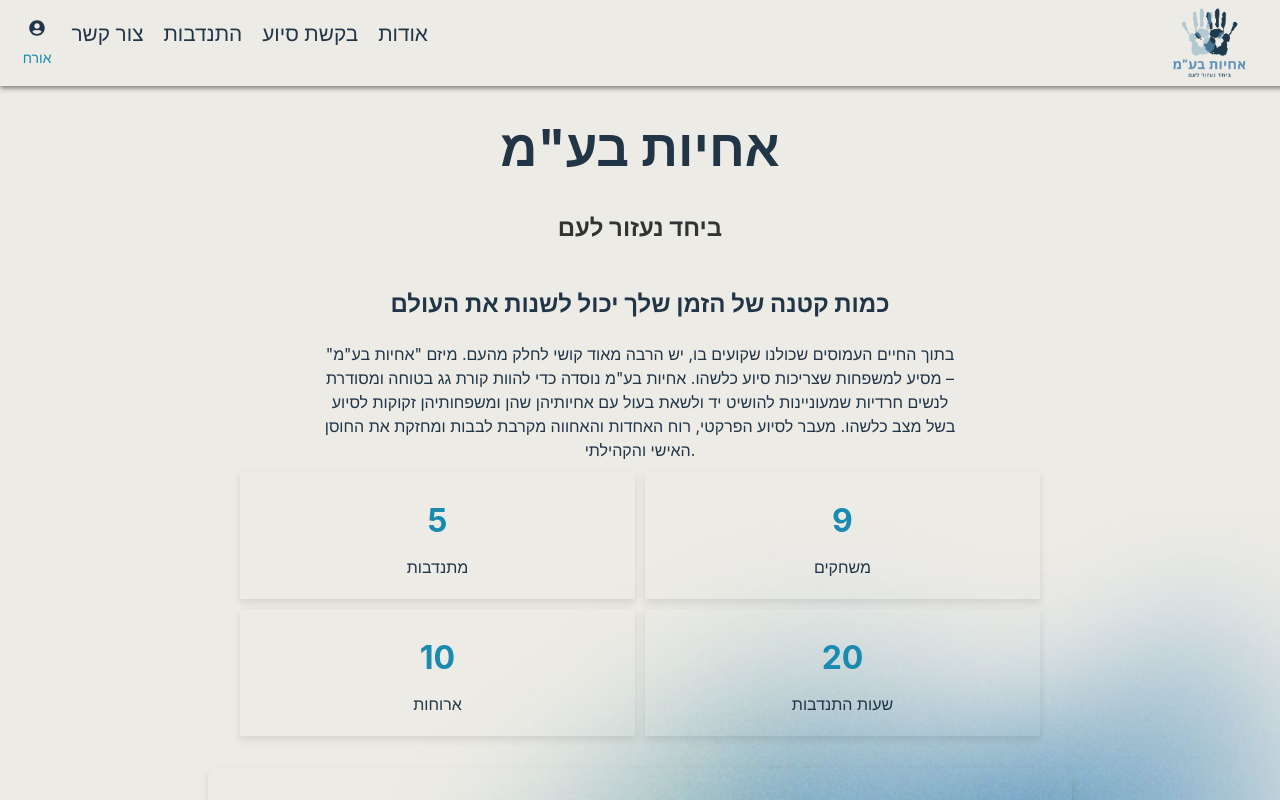
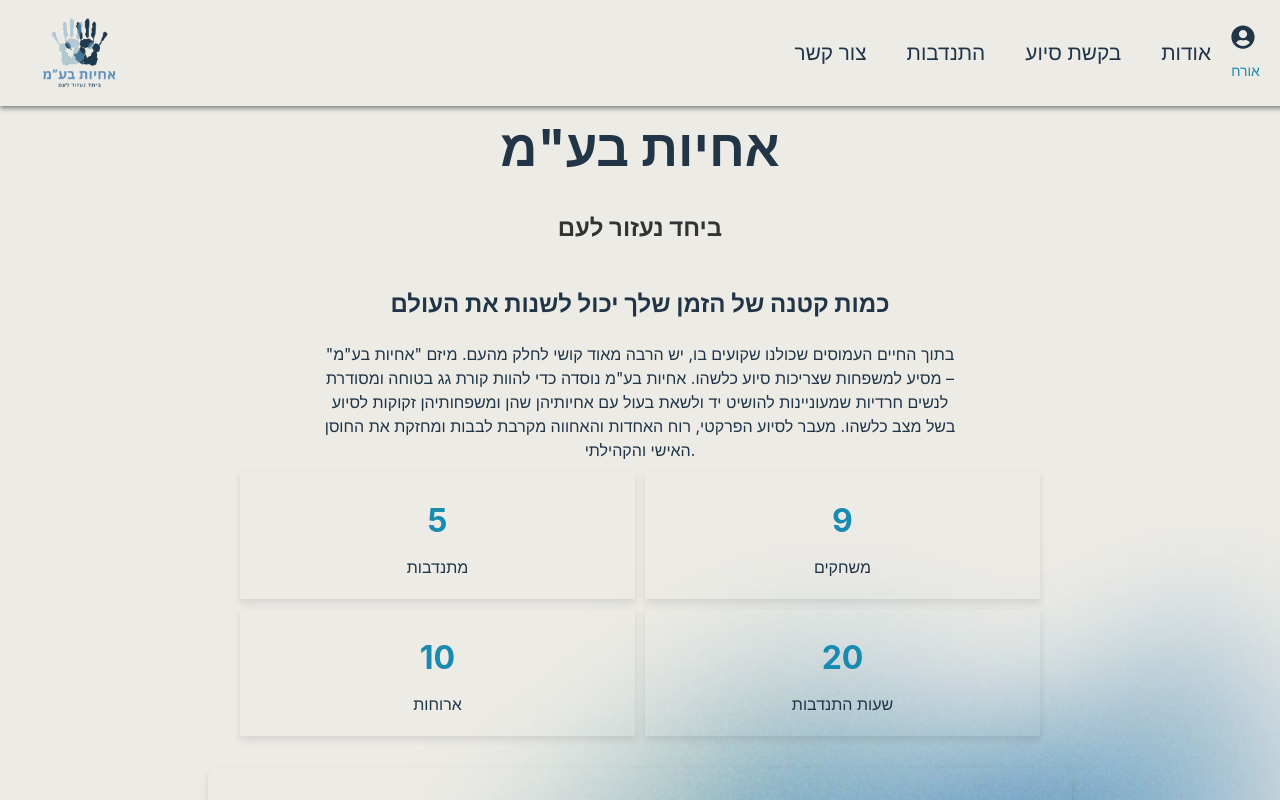
Before and after one commit to ChaniWeiner/finalProject, a React (Vite) app in the folder client/: page /home in a window 1280 px wide. Shown: the top 800 px of the page. Built offline with nearby package versions, Linux system fonts and the light colour scheme.

Commit message:
ואווו

```diff
--- a/client/src/components/navBar/NavBar.css
+++ b/client/src/components/navBar/NavBar.css
@@ -1,7 +1,6 @@
 .nav-bar {
   width: 100%;
   background-color: #ecebe6;
-  ;
   display: flex;
   justify-content: space-between;
   align-items: center;
@@ -15,12 +14,28 @@
   box-shadow: 0 2px 5px rgba(0, 0, 0, 0.5);
 }
 
+.logo {
+  padding: 10px;
+}
+
+.logo img {
+  width: 140px;
+  height: 80px;
+}
+
+.nav-profile-container {
+  display: flex;
+  justify-content: space-between;
+  align-items: center;
+  padding-left: 20px; /* Adjust as needed */
+  padding-right: 20px; /* Adjust as needed */
+}
+
 .nav-links {
   list-style: none;
   display: flex;
   margin: 0;
   padding: 0;
-  padding-left: 1%;
 }
 
 .nav-links li {
@@ -31,6 +46,7 @@
   color: #213547;
   text-decoration: none;
   font-size: 1.3em;
+  padding: 10px;
 }
 
 .nav-links a:hover {
@@ -38,8 +54,46 @@
   color: #6096bf;
 }
 
-img {
-  width: 140px;
-  height: 80px;
-  align-items: center;
+.user-profile {
+  position: relative;
 }
+
+.profile-icon {
+  cursor: pointer;
+  font-size: 1.5em;
+  margin-right: 5px;
+}
+
+.user-profile span {
+  cursor: pointer;
+}
+
+.profile-options {
+  position: absolute;
+  top: 40px;
+  right: 0;
+  background-color: #fff;
+  border: 1px solid #ccc;
+  list-style: none;
+  padding: 5px 0;
+  box-shadow: 0 2px 5px rgba(0, 0, 0, 0.2);
+  display: none;
+}
+
+.user-profile:hover .profile-options {
+  display: block;
+}
+
+.profile-options li {
+  padding: 10px;
+}
+
+.profile-options a {
+  color: #213547;
+  text-decoration: none;
+}
+
+.profile-options a:hover {
+  text-decoration: underline;
+  color: #6096bf;
+}
--- a/client/src/components/navBar/NavBar.jsx
+++ b/client/src/components/navBar/NavBar.jsx
@@ -2,9 +2,7 @@ import React, { useState, useEffect } from 'react';
 import './NavBar.css';
 import { useNavigate } from 'react-router-dom';
 import { getUserData, getCookie, removeCookie } from '../httpController';
-import { FaUserCircle } from 'react-icons/fa';
-
-import { FaSignOutAlt } from "react-icons/fa";
+import { FaUserCircle, FaSignOutAlt } from 'react-icons/fa';
 
 const NavBar = () => {
   const navigate = useNavigate();
@@ -15,7 +13,7 @@ const NavBar = () => {
   useEffect(() => {
     const fetchUserData = async () => {
       try {
-        const data = await getUserData(userId); // קריאה לפונקצית getUserData מה-HTTP Controller
+        const data = await getUserData(userId); // Fetch user data using getUserData function from HTTP Controller
         setUser(data[0]);
       } catch (error) {
         console.error('Error fetching user data:', error);
@@ -41,23 +39,15 @@ const NavBar = () => {
   const handleLogout = () => {
     removeCookie('token');
     removeCookie('userId');
-    setUser("")
+    setUser(null);
     navigate('/login');
   };
 
   return (
     <nav className="nav-bar">
-      <div className="logo">
-        <a href="/">
-          <img src="the logo.png" alt="logo" />
-        </a>
-      </div>
-      <ul className="nav-links">
-        <li><a href="/home">אודות</a></li>
-        <li><a href="/helpRequest">בקשת סיוע</a></li>
-        <li><a href="/volunteer">התנדבות</a></li>
-        <li><a href="#contact" onClick={handleContactClick}>צור קשר</a></li>
-        <li className="user-profile">
+
+      <div className="nav-profile-container">
+        <div className="user-profile">
           {user ? (
             <>
               <FaUserCircle className="profile-icon" onClick={handleProfileClick} />
@@ -65,7 +55,7 @@ const NavBar = () => {
               {showOptions && (
                 <ul className="profile-options">
                   <li><a href="/profile">הפרופיל שלי</a></li>
-                  <li><button onClick={handleLogout}>יציאה <FaSignOutAlt/> </button></li>
+                  <li><button onClick={handleLogout}>יציאה <FaSignOutAlt /></button></li>
                 </ul>
               )}
             </>
@@ -75,15 +65,26 @@ const NavBar = () => {
               <span onClick={handleProfileClick}>אורח</span>
               {showOptions && (
                 <ul className="profile-options">
-                <li> <a href="/login">התחברות</a></li>
-
+                  <li><a href="/login">התחברות</a></li>
                 </ul>
               )}
             </>
-
           )}
-        </li>
+        </div>
+        <div className="side-menu">
+          <ul className="nav-links">
+            <li><a href="/home">אודות</a></li>
+            <li><a href="/helpRequest">בקשת סיוע</a></li>
+            <li><a href="/volunteer">התנדבות</a></li>
+            <li><a href="#contact" onClick={handleContactClick}>צור קשר</a></li>
           </ul>
+        </div>
+      </div>
+      <div className="logo">
+        <a href="/">
+          <img src="the logo.png" alt="logo" />
+        </a>
+      </div>
     </nav>
   );
 };
```
Lines whose indentation alone changed are shown as unchanged.
